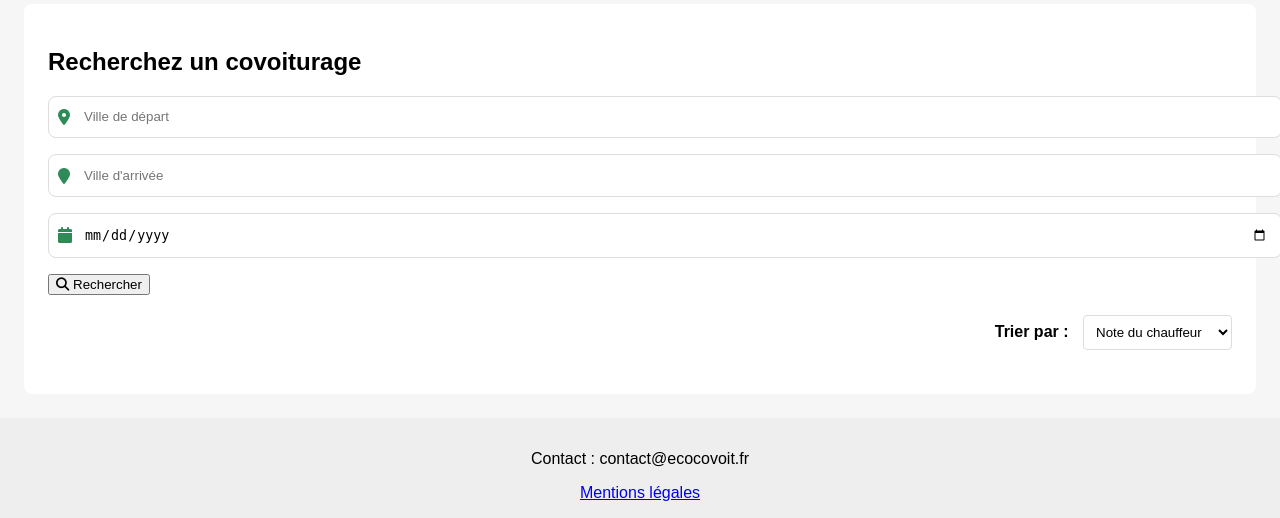
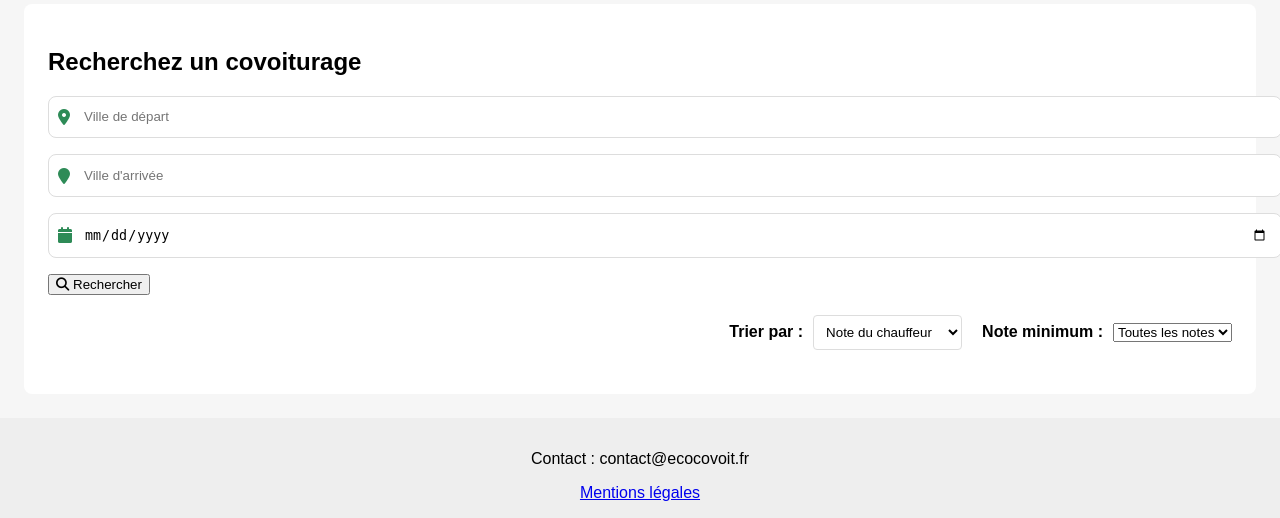
Before and after one commit to Papou138/ecoCovoit, a PHP site: page / in a window 1280 px wide. Shown: the part 557-1075 px from the top of the page. Run offline with PHP 8.4, Linux system fonts and the light colour scheme.

Commit message:
Ajout d'un filtre par note du chauffeur - index.html + search.js

```diff
--- a/frontend/assets/css/style.css
+++ b/frontend/assets/css/style.css
@@ -175,24 +175,35 @@
 }
 
 .tri-container {
+  display: flex;
+  justify-content: flex-end;
+  gap: 20px;
   margin: 20px 0;
-  text-align: right;
+  align-items: center;
 }
 
-#tri-option {
+.tri-groupe {
+  display: flex;
+  align-items: center;
+  gap: 10px;
+}
+
+#tri-option,
+#fitre-note {
   padding: 8px;
   border: 1px solid #ddd;
   border-radius: 4px;
-  margin-left: 10px;
   background-color: white;
   cursor: pointer;
 }
 
-#tri-option:hover {
+#tri-option:hover,
+#fitre-note:hover {
   border-color: #4caf50;
 }
 
-#tri-option:focus {
+#tri-option:focus,
+#filtre-note:focus {
   outline: none;
   border-color: #4caf50;
   box-shadow: 0 0 3px rgba(76, 175, 80, 0.3);
--- a/frontend/assets/js/search.js
+++ b/frontend/assets/js/search.js
@@ -1,4 +1,6 @@
 let trajetsGlobal = []; // Variable globale pour stocker les trajets
+const selectTri = document.getElementById("tri-option");
+const selectNote = document.getElementById("filtre-note");
 
 document
   .getElementById("formRecherche")
@@ -67,7 +69,10 @@
 // Fonction de tri et affichage
 function trierEtAfficher() {
   const tri = document.getElementById("tri-option").value;
-  const trajets = [...trajetsGlobal];
+  const noteMin = parseFloat(document.getElementById("filtre-note").value);
+
+  // Cloner et filtrer les trajets selon la note minimale
+  let trajets = [...trajetsGlobal].filter((t) => t.note_moyenne >= noteMin);
 
   switch (tri) {
     case "note":
@@ -127,3 +132,11 @@
 document
   .getElementById("tri-option")
   .addEventListener("change", trierEtAfficher);
+
+// Écouteur d'événement pour le filtre de note
+document
+  .getElementById("filtre-note")
+  .addEventListener("change", trierEtAfficher);
+
+// Initialisation des événements de tri et de filtres
+selectNote.addEventListener("change", trierEtAfficher);
--- a/frontend/index.html
+++ b/frontend/index.html
@@ -61,14 +61,26 @@
           </button>
         </form>
 
-        <!-- Ajout des options de tri -->
+        <!-- Options de tri et filtres -->
         <div class="tri-container">
+          <div class="tri-groupe">
             <label for="tri-option"><strong>Trier par :</strong></label>
             <select id="tri-option">
               <option value="note">Note du chauffeur</option>
               <option value="prix">Prix croissant</option>
               <option value="places">Places disponibles</option>
             </select>
+          </div>
+
+          <div class="tri-groupe">
+            <label for="filtre-note"><strong>Note minimum :</strong></label>
+            <select id="filtre-note">
+              <option value="0">Toutes les notes</option>
+              <option value="3">≥ 3 ⭐</option>
+              <option value="4">≥ 4 ⭐</option>
+              <option value="4.5">≥ 4.5 ⭐</option>
+            </select>
+          </div>
         </div>
 
         <div id="resultats" class="results-container"></div>
```
Lines whose indentation alone changed are shown as unchanged.
